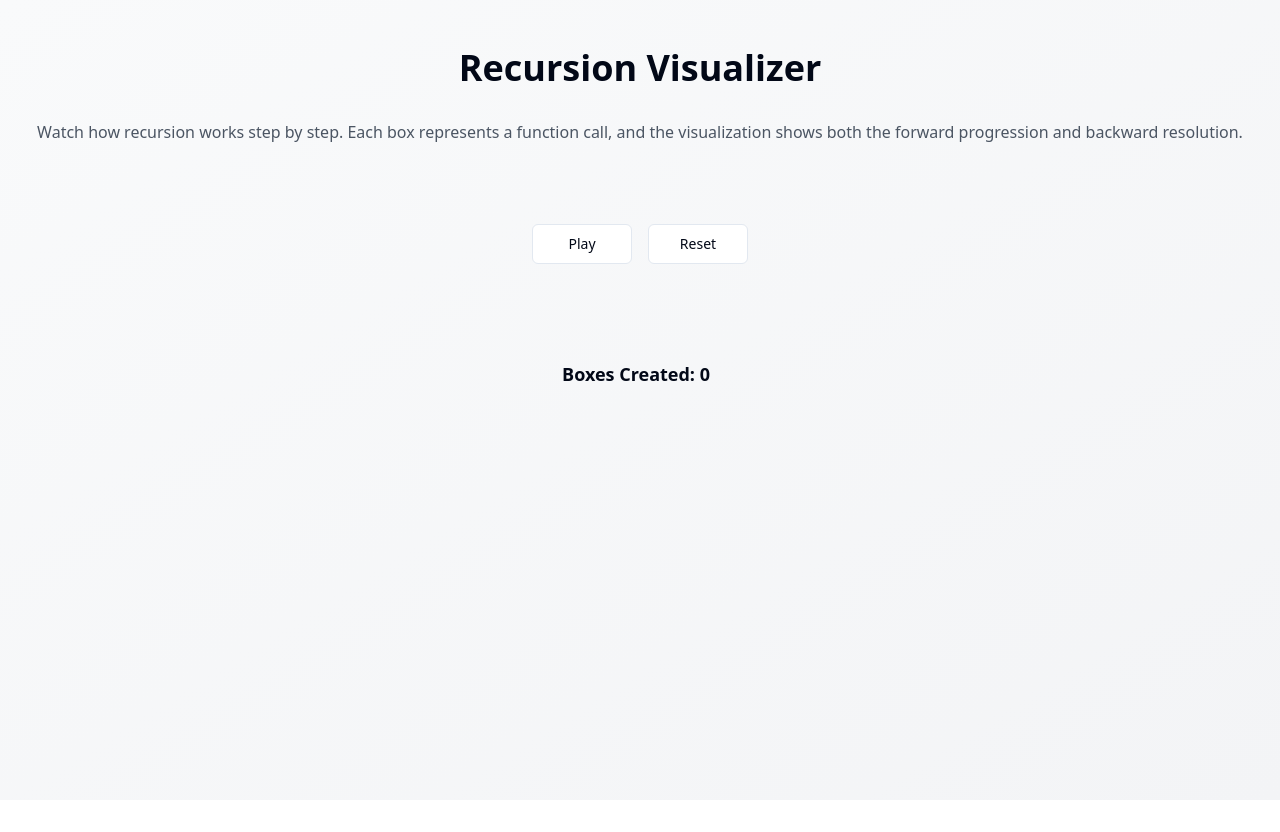
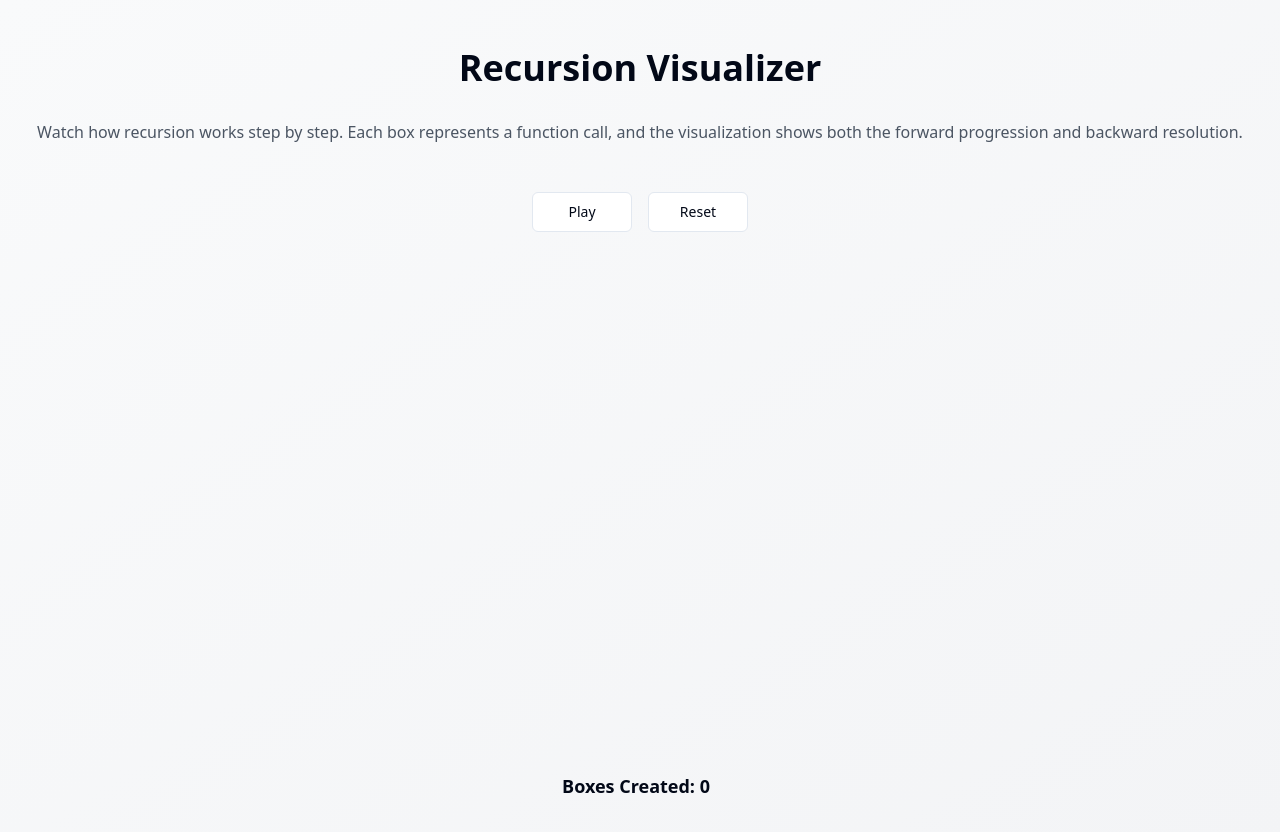
Before and after one commit to rapidGatorX/recursive-visualizer, a React (Vite) app: page / in a window 1280 px wide. Shown: the top 832 px of the page. Before the commit the page ends 800 px from the top, so only its background shows below. Built offline with nearby package versions, Linux system fonts and the light colour scheme.

Commit message:
Fix auto scroller bug
Resolve the issue with the auto scroller to ensure the entire screen is dynamic during the visualization process.
[skip gpt_engineer]

```diff
--- a/src/components/RecursionVisualizer.tsx
+++ b/src/components/RecursionVisualizer.tsx
@@ -64,7 +64,7 @@ export const RecursionVisualizer = () => {
   }, [isPlaying, currentLevel, phase]);
 
   return (
-    <div className="flex flex-col items-center gap-8 p-8">
+    <div className="flex flex-col items-center gap-8 h-[calc(100vh-12rem)]">
       <div className="flex gap-4">
         <Button
           onClick={() => setIsPlaying(!isPlaying)}
@@ -80,7 +80,7 @@ export const RecursionVisualizer = () => {
 
       <div
         ref={containerRef}
-        className="flex flex-col items-center gap-4 max-h-[70vh] overflow-y-auto p-4"
+        className="flex-1 w-full flex flex-col items-center gap-4 overflow-y-auto px-4 py-2"
       >
         {boxes.map((box, index) => (
           <Box
```
